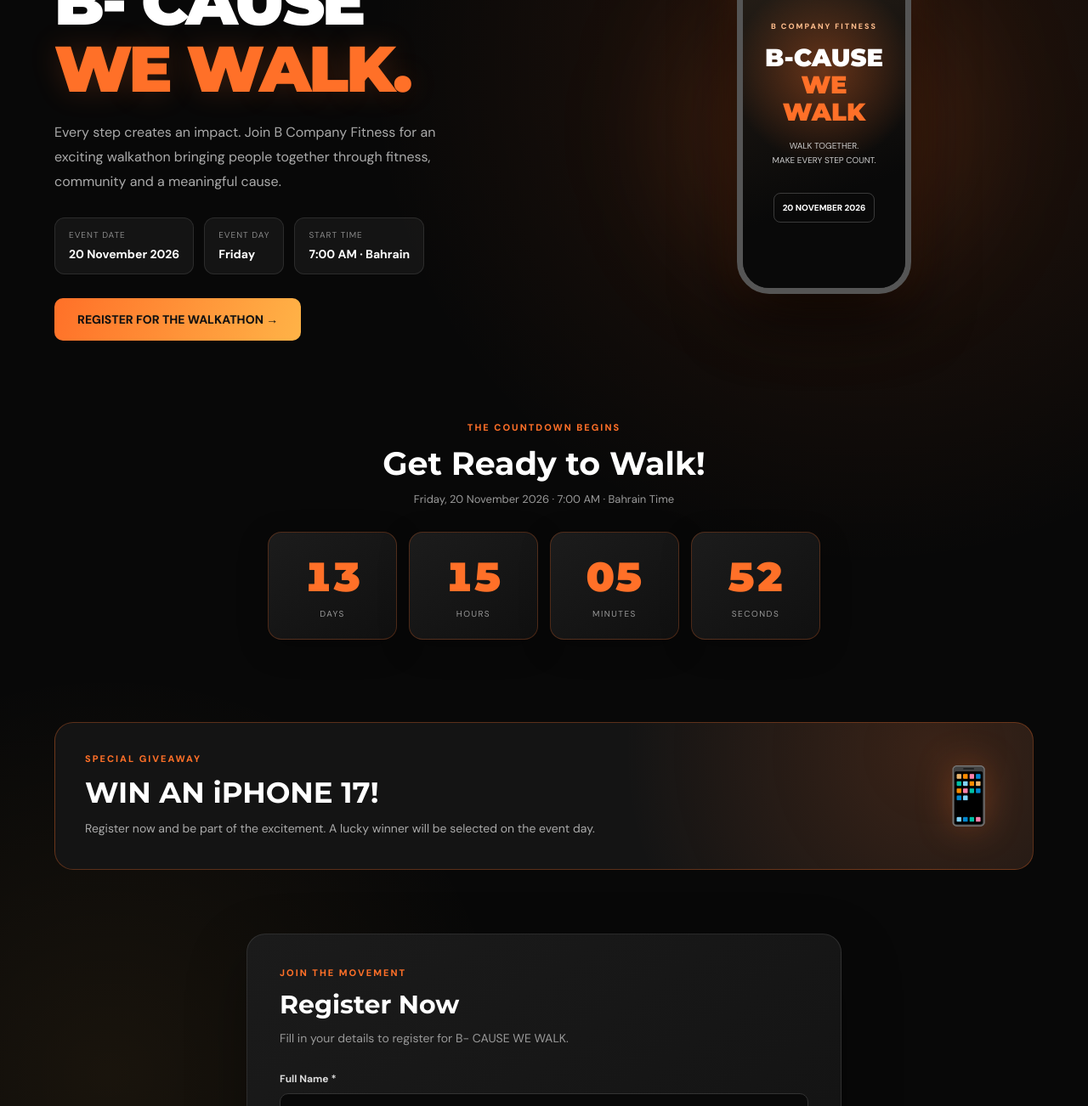
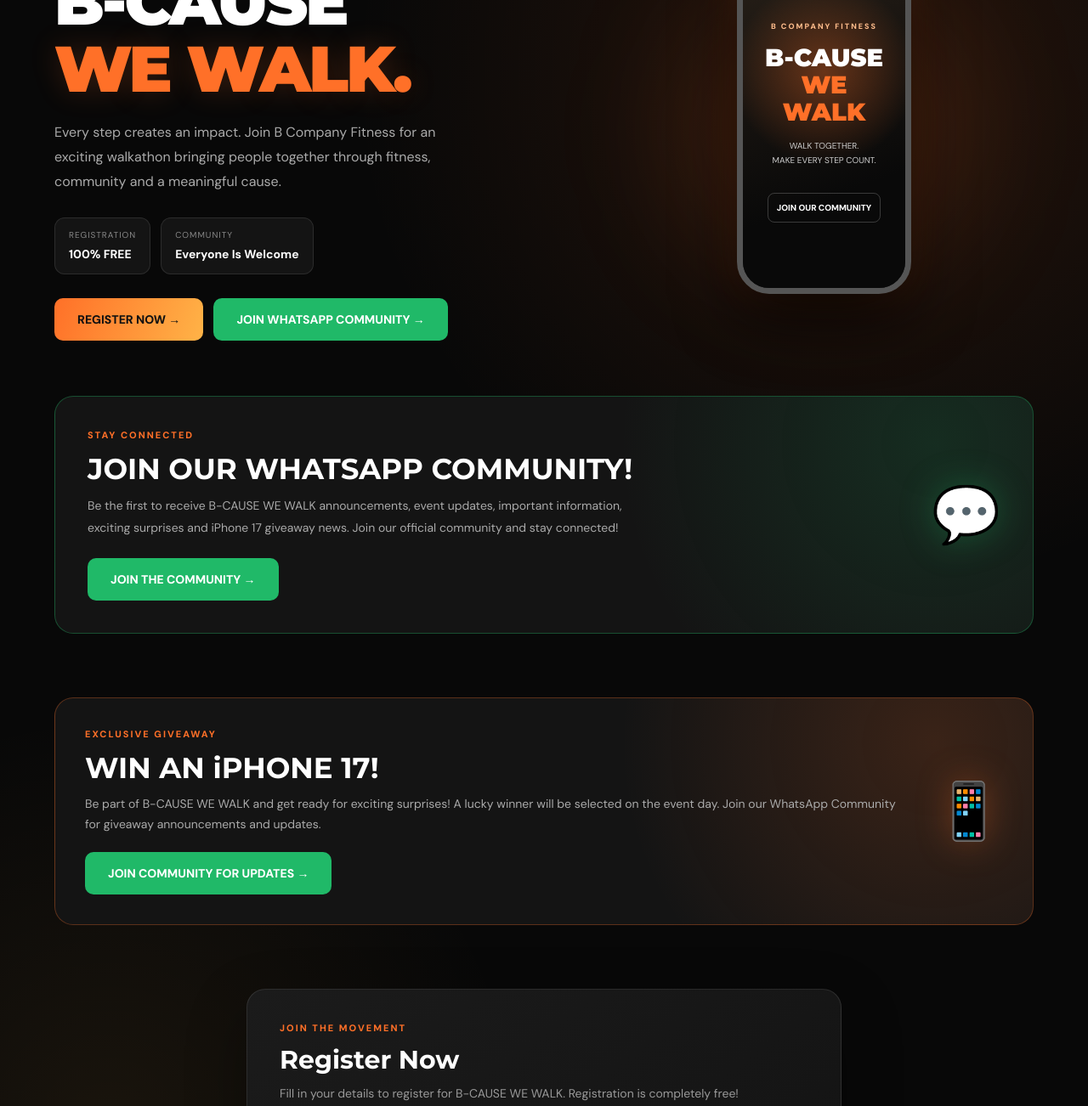
Before and after one commit to Mohamedramshad/walkathon, a plain HTML site: page index.html in a window 1280 px wide. Shown: the part 248-1550 px from the top of the page at 85% size. Drawn offline with Linux system fonts and the light colour scheme.

Commit message:
Update index.html

```diff
--- a/index.html
+++ b/index.html
@@ -5,6 +5,7 @@
   <meta charset="UTF-8">
   <meta name="viewport" content="width=device-width, initial-scale=1.0">
   <meta name="theme-color" content="#090909">
+  <meta name="description" content="Join B-CAUSE WE WALK, a community walkathon by B Company Fitness. Register for free, join our WhatsApp Community and stay updated about exciting surprises and the iPhone 17 giveaway.">
   <title>B-CAUSE WE WALK | B Company Fitness</title>
 
   <link rel="preconnect" href="https://fonts.googleapis.com">
@@ -27,7 +28,9 @@
       box-sizing: border-box;
     }
 
-    html { scroll-behavior: smooth; }
+    html {
+      scroll-behavior: smooth;
+    }
 
     body {
       font-family: 'DM Sans', sans-serif;
@@ -71,7 +74,9 @@
       letter-spacing: -1px;
     }
 
-    .logo span { color: var(--orange); }
+    .logo span {
+      color: var(--orange);
+    }
 
     .nav-link {
       color: #ccc;
@@ -79,7 +84,9 @@
       font-weight: 700;
     }
 
-    .nav-link:hover { color: var(--orange); }
+    .nav-link:hover {
+      color: var(--orange);
+    }
 
     /* HERO */
 
@@ -159,7 +166,9 @@
       margin-bottom: 5px;
     }
 
-    .info-item strong { font-size: 14px; }
+    .info-item strong {
+      font-size: 14px;
+    }
 
     .primary-btn {
       display: inline-block;
@@ -172,11 +181,35 @@
       border: none;
       cursor: pointer;
       font-size: 14px;
+      text-align: center;
     }
 
     .primary-btn:hover {
       transform: translateY(-3px);
       box-shadow: 0 10px 35px rgba(255,112,40,.25);
+    }
+
+    .community-btn {
+      display: inline-block;
+      background: #20b968;
+      color: white;
+      font-weight: 900;
+      padding: 16px 27px;
+      border-radius: 10px;
+      transition: .3s;
+      font-size: 14px;
+      text-align: center;
+    }
+
+    .community-btn:hover {
+      transform: translateY(-3px);
+      box-shadow: 0 10px 35px rgba(32,185,104,.25);
+    }
+
+    .hero-buttons {
+      display: flex;
+      flex-wrap: wrap;
+      gap: 12px;
     }
 
     /* IPHONE VISUAL */
@@ -255,7 +288,9 @@
       margin: 15px 0;
     }
 
-    .phone-screen h2 span { color: var(--orange); }
+    .phone-screen h2 span {
+      color: var(--orange);
+    }
 
     .phone-screen p {
       font-size: 10px;
@@ -274,77 +309,50 @@
     }
 
     @keyframes float {
-      0%, 100% { transform: translateY(0) rotate(-5deg); }
-      50% { transform: translateY(-18px) rotate(5deg); }
+      0%, 100% {
+        transform: translateY(0) rotate(-5deg);
+      }
+      50% {
+        transform: translateY(-18px) rotate(5deg);
+      }
     }
 
-    /* COUNTDOWN */
+    /* COMMUNITY SECTION */
 
-    .countdown-section {
-      padding: 30px 0 75px;
-      text-align: center;
+    .community-section {
+      padding: 0 0 75px;
     }
 
-    .section-label {
-      color: var(--orange);
-      font-size: 11px;
-      font-weight: 900;
-      letter-spacing: 2px;
-      text-transform: uppercase;
-      margin-bottom: 12px;
+    .community-card {
+      padding: 38px;
+      border-radius: 22px;
+      border: 1px solid rgba(32,185,104,.35);
+      background:
+        radial-gradient(circle at 90% 20%, rgba(32,185,104,.15), transparent 35%),
+        #141414;
+      display: flex;
+      justify-content: space-between;
+      align-items: center;
+      gap: 25px;
     }
 
-    .countdown-section h2 {
+    .community-card h2 {
       font-family: 'Montserrat', sans-serif;
-      font-size: clamp(25px, 4vw, 38px);
-      margin-bottom: 10px;
+      font-size: clamp(23px, 4vw, 34px);
+      margin: 10px 0;
     }
 
-    .countdown-sub {
-      color: #999;
-      font-size: 13px;
-      margin-bottom: 30px;
+    .community-card p {
+      color: #aaa;
+      font-size: 14px;
+      line-height: 1.8;
+      max-width: 650px;
+      margin-bottom: 23px;
     }
 
-    .countdown {
-      display: grid;
-      grid-template-columns: repeat(4, 1fr);
-      gap: 14px;
-      max-width: 650px;
-      margin: auto;
-    }
-
-    .time-box {
-      background: linear-gradient(145deg, #1c1c1c, #101010);
-      border: 1px solid rgba(255,112,40,.25);
-      border-radius: 16px;
-      padding: 23px 10px;
-      box-shadow: 0 10px 35px rgba(0,0,0,.25);
-    }
-
-    .time-box strong {
-      display: block;
-      font-family: 'Montserrat', sans-serif;
-      font-size: clamp(30px, 5vw, 48px);
-      font-weight: 900;
-      color: var(--orange);
-      font-variant-numeric: tabular-nums;
-    }
-
-    .time-box span {
-      display: block;
-      color: #999;
-      font-size: 10px;
-      letter-spacing: 1.5px;
-      text-transform: uppercase;
-      margin-top: 8px;
-    }
-
-    #countdown-message {
-      color: var(--orange);
-      font-size: 16px;
-      font-weight: 800;
-      margin-top: 22px;
+    .community-icon {
+      font-size: 65px;
+      filter: drop-shadow(0 0 20px rgba(32,185,104,.3));
     }
 
     /* GIVEAWAY */
@@ -382,7 +390,9 @@
 
     /* REGISTRATION */
 
-    .registration { padding: 0 0 90px; }
+    .registration {
+      padding: 0 0 90px;
+    }
 
     .registration-card {
       max-width: 700px;
@@ -392,6 +402,15 @@
       border-radius: 22px;
       padding: 38px;
       box-shadow: 0 25px 70px rgba(0,0,0,.3);
+    }
+
+    .section-label {
+      color: var(--orange);
+      font-size: 11px;
+      font-weight: 900;
+      letter-spacing: 2px;
+      text-transform: uppercase;
+      margin-bottom: 12px;
     }
 
     .registration-card h2 {
@@ -407,7 +426,9 @@
       line-height: 1.6;
     }
 
-    .form-group { margin-bottom: 19px; }
+    .form-group {
+      margin-bottom: 19px;
+    }
 
     .form-group label {
       display: block;
@@ -484,51 +505,75 @@
         padding-top: 55px;
       }
 
-      .hero-content { text-align: center; }
+      .hero-content {
+        text-align: center;
+      }
 
       .hero-description {
         margin-left: auto;
         margin-right: auto;
       }
 
-      .event-info { justify-content: center; }
+      .event-info {
+        justify-content: center;
+      }
 
-      .phone-area { min-height: 430px; }
+      .hero-buttons {
+        justify-content: center;
+      }
 
-      .giveaway {
+      .phone-area {
+        min-height: 430px;
+      }
+
+      .giveaway,
+      .community-card {
         text-align: center;
         flex-direction: column;
       }
     }
 
     @media (max-width: 500px) {
-      .container { width: 91%; }
-
-      .logo { font-size: 19px; }
-
-      .nav-link { font-size: 11px; }
-
-      h1 { letter-spacing: -2px; }
-
-      .countdown { gap: 7px; }
-
-      .time-box {
-        padding: 18px 5px;
-        border-radius: 11px;
+      .container {
+        width: 91%;
       }
 
-      .time-box span {
-        font-size: 8px;
-        letter-spacing: .7px;
+      .logo {
+        font-size: 19px;
       }
 
-      .registration-card { padding: 25px 19px; }
+      .nav-link {
+        font-size: 11px;
+      }
 
-      .registration-card h2 { font-size: 25px; }
+      h1 {
+        letter-spacing: -2px;
+      }
+
+      .registration-card {
+        padding: 25px 19px;
+      }
+
+      .registration-card h2 {
+        font-size: 25px;
+      }
 
       .phone {
         width: 190px;
         height: 375px;
+      }
+
+      .hero-buttons {
+        flex-direction: column;
+      }
+
+      .hero-buttons a {
+        width: 100%;
+      }
+
+      .community-card,
+      .giveaway {
+        padding: 25px 19px;
       }
     }
   </style>
@@ -536,12 +581,17 @@
 
 <body>
 
+  <!-- HEADER -->
+
   <header>
     <div class="container nav">
       <a href="https://bgroupfitness.com/" class="logo">
         B COMPANY<span>.</span>
       </a>
-      <a href="#register" class="nav-link">REGISTER NOW →</a>
+
+      <a href="#register" class="nav-link">
+        REGISTER NOW →
+      </a>
     </div>
   </header>
 
@@ -552,13 +602,14 @@
     <section class="container hero">
 
       <div class="hero-content">
+
         <div class="tag">
           <span class="tag-dot"></span>
           B COMPANY FITNESS PRESENTS
         </div>
 
         <h1>
-          B- CAUSE
+          B-CAUSE
           <span>WE WALK.</span>
         </h1>
 
@@ -569,145 +620,209 @@
         </p>
 
         <div class="event-info">
+
           <div class="info-item">
-            <small>Event Date</small>
-            <strong>20 November 2026</strong>
+            <small>Registration</small>
+            <strong>100% FREE</strong>
           </div>
 
           <div class="info-item">
-            <small>Event Day</small>
-            <strong>Friday</strong>
+            <small>Community</small>
+            <strong>Everyone Is Welcome</strong>
           </div>
 
-          <div class="info-item">
-            <small>Start Time</small>
-            <strong>7:00 AM · Bahrain</strong>
-          </div>
         </div>
 
-        <a href="#register" class="primary-btn">
-          REGISTER FOR THE WALKATHON →
-        </a>
+        <div class="hero-buttons">
+
+          <a href="#register" class="primary-btn">
+            REGISTER NOW →
+          </a>
+
+          <a
+            href="https://chat.whatsapp.com/CnSHhhwcDZ8JpZkvsEAN3T"
+            target="_blank"
+            rel="noopener noreferrer"
+            class="community-btn">
+            JOIN WHATSAPP COMMUNITY →
+          </a>
+
+        </div>
+
       </div>
 
-      <!-- ANIMATED PHONE -->
+      <!-- ANIMATED IPHONE -->
 
       <div class="phone-area">
+
         <div class="glow"></div>
 
         <div class="phone">
+
           <div class="phone-screen">
+
             <small>B COMPANY FITNESS</small>
-            <h2>B-CAUSE<br><span>WE WALK</span></h2>
+
+            <h2>
+              B-CAUSE<br>
+              <span>WE WALK</span>
+            </h2>
+
             <p>
               WALK TOGETHER.<br>
               MAKE EVERY STEP COUNT.
             </p>
+
             <div class="phone-date">
-              20 NOVEMBER 2026
+              JOIN OUR COMMUNITY
             </div>
+
           </div>
+
         </div>
+
       </div>
 
     </section>
 
-    <!-- COUNTDOWN -->
+    <!-- WHATSAPP COMMUNITY -->
 
-    <section class="countdown-section">
+    <section class="community-section">
+
       <div class="container">
 
-        <div class="section-label">THE COUNTDOWN BEGINS</div>
+        <div class="community-card">
 
-        <h2>Get Ready to Walk!</h2>
+          <div>
 
-        <p class="countdown-sub">
-          Friday, 20 November 2026 · 7:00 AM · Bahrain Time
-        </p>
+            <div class="section-label">
+              STAY CONNECTED
+            </div>
 
-        <div class="countdown">
+            <h2>
+              JOIN OUR WHATSAPP COMMUNITY!
+            </h2>
 
-          <div class="time-box">
-            <strong id="days">00</strong>
-            <span>Days</span>
+            <p>
+              Be the first to receive B-CAUSE WE WALK
+              announcements, event updates, important information,
+              exciting surprises and iPhone 17 giveaway news.
+              Join our official community and stay connected!
+            </p>
+
+            <a
+              href="https://chat.whatsapp.com/CnSHhhwcDZ8JpZkvsEAN3T"
+              target="_blank"
+              rel="noopener noreferrer"
+              class="community-btn">
+              JOIN THE COMMUNITY →
+            </a>
+
           </div>
 
-          <div class="time-box">
-            <strong id="hours">00</strong>
-            <span>Hours</span>
-          </div>
-
-          <div class="time-box">
-            <strong id="minutes">00</strong>
-            <span>Minutes</span>
-          </div>
-
-          <div class="time-box">
-            <strong id="seconds">00</strong>
-            <span>Seconds</span>
+          <div class="community-icon">
+            💬
           </div>
 
         </div>
 
-        <div id="countdown-message" aria-live="polite"></div>
+      </div>
 
-      </div>
     </section>
 
-    <!-- GIVEAWAY -->
+    <!-- IPHONE GIVEAWAY -->
 
     <section class="container">
+
       <div class="giveaway">
 
         <div>
-          <div class="section-label">SPECIAL GIVEAWAY</div>
 
-          <h2>WIN AN iPHONE 17!</h2>
+          <div class="section-label">
+            EXCLUSIVE GIVEAWAY
+          </div>
+
+          <h2>
+            WIN AN iPHONE 17!
+          </h2>
 
           <p>
-            Register now and be part of the excitement.
-            A lucky winner will be selected on the event day.
+            Be part of B-CAUSE WE WALK and get ready for
+            exciting surprises! A lucky winner will be selected
+            on the event day. Join our WhatsApp Community
+            for giveaway announcements and updates.
           </p>
+
+          <br>
+
+          <a
+            href="https://chat.whatsapp.com/CnSHhhwcDZ8JpZkvsEAN3T"
+            target="_blank"
+            rel="noopener noreferrer"
+            class="community-btn">
+            JOIN COMMUNITY FOR UPDATES →
+          </a>
+
         </div>
 
-        <div class="iphone-icon">📱</div>
+        <div class="iphone-icon">
+          📱
+        </div>
 
       </div>
+
     </section>
 
     <!-- REGISTRATION FORM -->
 
     <section class="registration" id="register">
+
       <div class="container">
 
         <div class="registration-card">
 
-          <div class="section-label">JOIN THE MOVEMENT</div>
+          <div class="section-label">
+            JOIN THE MOVEMENT
+          </div>
 
-          <h2>Register Now</h2>
+          <h2>
+            Register Now
+          </h2>
 
           <p>
             Fill in your details to register for
-            B- CAUSE WE WALK.
+            B-CAUSE WE WALK. Registration is completely free!
           </p>
 
           <form id="registrationForm">
 
             <div class="form-group">
-              <label for="fullName">Full Name *</label>
+
+              <label for="fullName">
+                Full Name *
+              </label>
+
               <input
                 type="text"
                 id="fullName"
                 placeholder="Enter your full name"
+                autocomplete="name"
                 required
               >
+
             </div>
 
             <div class="form-group">
-              <label for="location">Location *</label>
+
+              <label for="location">
+                Location *
+              </label>
 
               <select id="location" required>
-                <option value="">Select your location</option>
+
+                <option value="">
+                  Select your location
+                </option>
 
                 <optgroup label="Capital Governorate">
                   <option>Manama</option>
@@ -776,20 +891,30 @@
                 </optgroup>
 
                 <option>Other Area in Bahrain</option>
+
               </select>
+
             </div>
 
             <div class="form-group">
-              <label for="phoneNumber">Contact Number *</label>
+
+              <label for="phoneNumber">
+                Contact Number *
+              </label>
+
               <input
                 type="tel"
                 id="phoneNumber"
                 placeholder="Enter your contact number"
+                autocomplete="tel"
                 required
               >
+
             </div>
 
-            <button type="submit" class="primary-btn submit-btn">
+            <button
+              type="submit"
+              class="primary-btn submit-btn">
               REGISTER VIA WHATSAPP →
             </button>
 
@@ -803,7 +928,9 @@
           </form>
 
         </div>
+
       </div>
+
     </section>
 
   </main>
@@ -811,115 +938,81 @@
   <!-- FOOTER -->
 
   <footer>
+
     <div class="container">
+
       <p>
         Organised by <strong>B Company Fitness</strong>
       </p>
 
       <p>
-        <a href="https://bgroupfitness.com/"
-           target="_blank"
-           rel="noopener noreferrer">
+        <a
+          href="https://bgroupfitness.com/"
+          target="_blank"
+          rel="noopener noreferrer">
           www.bgroupfitness.com
         </a>
       </p>
 
-      <p>© 2026 B Company Fitness. All Rights Reserved.</p>
+      <p>
+        <a
+          href="https://chat.whatsapp.com/CnSHhhwcDZ8JpZkvsEAN3T"
+          target="_blank"
+          rel="noopener noreferrer">
+          Join Our WhatsApp Community
+        </a>
+      </p>
+
+      <p>
+        B Company Fitness. All Rights Reserved.
+      </p>
+
     </div>
+
   </footer>
 
   <!-- JAVASCRIPT -->
 
   <script>
 
-    // COUNTDOWN TO 20 NOVEMBER 2026 AT 7:00 AM BAHRAIN TIME
-
-    const eventDate = new Date(
-      "2026-11-20T07:00:00+03:00"
-    ).getTime();
-
-    const countdownTimer = setInterval(function () {
-
-      const now = Date.now();
-      const difference = eventDate - now;
-
-      if (difference <= 0) {
-
-        clearInterval(countdownTimer);
-
-        document.getElementById("days").textContent = "00";
-        document.getElementById("hours").textContent = "00";
-        document.getElementById("minutes").textContent = "00";
-        document.getElementById("seconds").textContent = "00";
-
-        document.getElementById("countdown-message").textContent =
-          "The Walkathon has started!";
-
-        return;
-      }
-
-      const days = Math.floor(
-        difference / (1000 * 60 * 60 * 24)
-      );
-
-      const hours = Math.floor(
-        (difference / (1000 * 60 * 60)) % 24
-      );
-
-      const minutes = Math.floor(
-        (difference / (1000 * 60)) % 60
-      );
-
-      const seconds = Math.floor(
-        (difference / 1000) % 60
-      );
-
-      document.getElementById("days").textContent =
-        String(days).padStart(2, "0");
-
-      document.getElementById("hours").textContent =
-        String(hours).padStart(2, "0");
-
-      document.getElementById("minutes").textContent =
-        String(minutes).padStart(2, "0");
-
-      document.getElementById("seconds").textContent =
-        String(seconds).padStart(2, "0");
-
-    }, 1000);
-
     // WHATSAPP REGISTRATION
 
-    document.getElementById("registrationForm")
-      .addEventListener("submit", function (event) {
+    document
+      .getElementById("registrationForm")
+      .addEventListener("submit", function(event) {
 
         event.preventDefault();
 
         const name = document
-          .getElementById("fullName").value.trim();
+          .getElementById("fullName")
+          .value.trim();
 
         const location = document
-          .getElementById("location").value;
+          .getElementById("location")
+          .value;
 
         const phone = document
-          .getElementById("phoneNumber").value.trim();
+          .getElementById("phoneNumber")
+          .value.trim();
 
         if (!name || !location || !phone) {
+
           alert("Please complete all registration fields.");
+
           return;
         }
 
         const message =
-          "B- CAUSE WE WALK - Registration%0A%0A" +
-          "Full Name: " + encodeURIComponent(name) + "%0A" +
-          "Location: " + encodeURIComponent(location) + "%0A" +
-          "Contact Number: " + encodeURIComponent(phone) + "%0A%0A" +
-          "Event: B- CAUSE WE WALK%0A" +
-          "Date: Friday, 20 November 2026%0A" +
-          "Time: 7:00 AM Bahrain Time";
+          "B-CAUSE WE WALK - Registration\n\n" +
+          "Full Name: " + name + "\n" +
+          "Location: " + location + "\n" +
+          "Contact Number: " + phone + "\n\n" +
+          "Event: B-CAUSE WE WALK\n" +
+          "Organised by: B Company Fitness";
 
         const whatsappURL =
-          "https://wa.me/97334421451?text=" + message;
+          "https://wa.me/97334421451?text=" +
+          encodeURIComponent(message);
 
         window.open(whatsappURL, "_blank");
 
```
